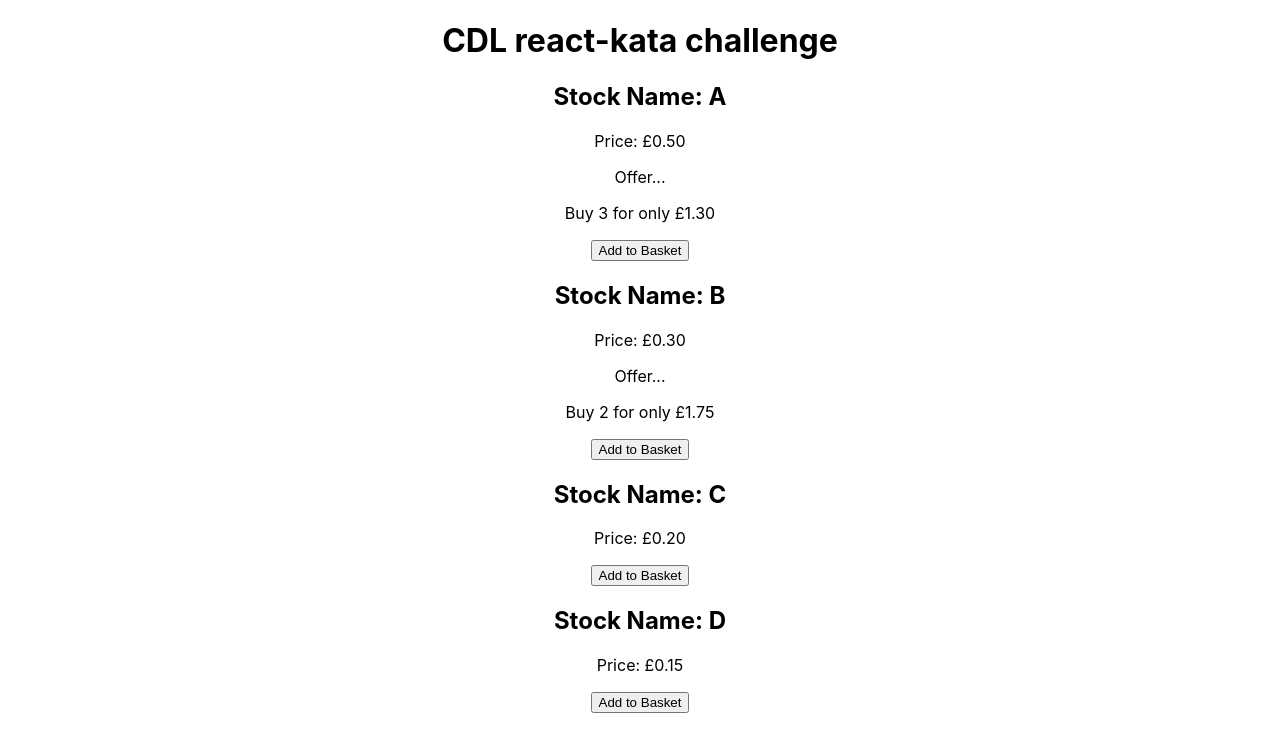
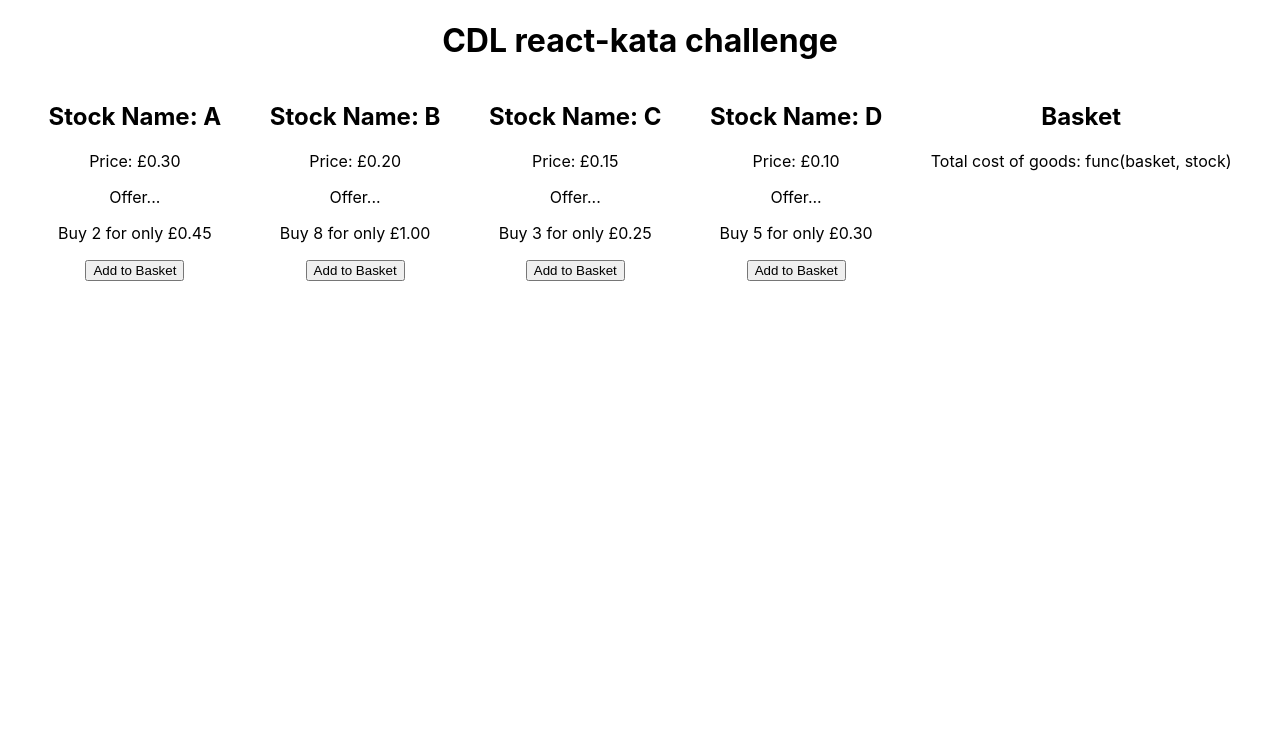
Before and after one commit to tim0git/react-kata, a React (Create React App) app: page / in a window 1280 px wide. Both pictures are taken after a click on the button "Submit". Shown: the top 752 px of the page. Built offline with nearby package versions, Linux system fonts and the light colour scheme.

Commit message:
basket fucntionality working

```diff
--- a/package.json
+++ b/package.json
@@ -30,5 +30,8 @@
       "last 1 firefox version",
       "last 1 safari version"
     ]
+  },
+  "devDependencies": {
+    "jest": "^26.0.1"
   }
 }
--- a/src/App.css
+++ b/src/App.css
@@ -1,3 +1,9 @@
 .App {
   text-align: center;
 }
+
+.shopContainer{
+  display: flex;
+  flex-direction: row;
+  justify-content: space-evenly;
+}
--- a/src/App.js
+++ b/src/App.js
@@ -3,6 +3,7 @@ import "./App.css";
 import Header from "./components/Header";
 import PricingForm from "./components/PricingForm";
 import StoreList from "./components/StoreList";
+import Basket from "./components/Basket";
 
 export default class App extends Component {
   state = {
@@ -44,13 +45,14 @@ export default class App extends Component {
       <div className="App">
         <Header />
         {this.state.priceLoaded ? (
-          <>
+          <div className="shopContainer">
             {" "}
             <StoreList
               stock={this.state.stock}
               addToBasket={this.addToBasket}
             />
-          </>
+            <Basket basket={this.state.basket} />
+          </div>
         ) : (
           <PricingForm handleSubmit={this.handleSubmit} />
         )}
--- /dev/null
+++ b/src/components/Basket.jsx
@@ -0,0 +1,18 @@
+import React from "react";
+
+export default function Basket({ basket }) {
+  return (
+    <div>
+      <h2>Basket</h2>
+      {Object.entries(basket).map(([sku, count]) => {
+        return (
+          <div key={sku}>
+            <p>{sku}</p>
+            <p>{count}</p>
+          </div>
+        );
+      })}
+      <p>Total cost of goods: {`func(basket, stock)`}</p>
+    </div>
+  );
+}
--- a/src/components/PricingForm.jsx
+++ b/src/components/PricingForm.jsx
@@ -5,33 +5,34 @@ export default class PricingForm extends Component {
   state = {
     stock: {
       A: {
-        price: 0.5,
-        offer: 1.3,
+        price: 30,
+        offer: 45,
+        minPurchase: 2,
+      },
+      B: {
+        price: 20,
+        offer: 100,
+        minPurchase: 8,
+      },
+      C: {
+        price: 15,
+        offer: 25,
         minPurchase: 3,
       },
-      B: {
-        price: 0.3,
-        offer: 1.75,
-        minPurchase: 2,
-      },
-      C: {
-        price: 0.2,
-        offer: 0,
-        minPurchase: 0,
-      },
       D: {
-        price: 0.15,
-        offer: 0,
-        minPurchase: 0,
+        price: 10,
+        offer: 30,
+        minPurchase: 5,
       },
     },
+    //hard coded for dev purposes
   };
 
   handleSetState = (e, stockSku) => {
-    console.log(e.target.name, stockSku);
     const name = e.target.name;
     const value = e.target.value;
-    this.setState((currentState) => {
+    this.setState(
+      (currentState) => {
         return {
           stock: {
             ...currentState.stock,
@@ -41,14 +42,19 @@ export default class PricingForm extends Component {
             },
           },
         };
-    });
+      },
+      () => {
+        console.log(this.state.stock);
+      }
+    );
   };
 
   render() {
+    const { stock } = this.state;
     return (
       <>
         <form>
-          {Object.entries(this.state.stock).map((sku) => {
+          {Object.entries(stock).map((sku) => {
             return (
               <SkuForm
                 key={sku[0]}
@@ -58,7 +64,7 @@ export default class PricingForm extends Component {
             );
           })}
           <br />
-          <button onClick={(e) => this.props.handleSubmit(e, this.state.stock)}>
+          <button onClick={(e) => this.props.handleSubmit(e, stock)}>
             Submit
           </button>
         </form>
--- a/src/components/SkuForm.jsx
+++ b/src/components/SkuForm.jsx
@@ -1,23 +1,27 @@
 import React from "react";
 
-export default function SkuForm(props) {
+export default function SkuForm({ handleSetState, sku: [name, values] }) {
   return (
     <>
-      <h2>{props.sku[0]}</h2>
+      <h2>SKU: {name}</h2>
       <label>
+        <p>Offer, Total Price in Pence</p>
         <input
-          onChange={(e) => props.handleSetState(e, props.sku[0])}
+          min={0}
+          onChange={(e) => handleSetState(e, name)}
           type="number"
           name="offer"
-          value={props.sku[1].offer}
+          value={values.offer}
         />
       </label>
       <label>
+        <p>minPurchase</p>
         <input
-          onChange={(e) => props.handleSetState(e, props.sku[0])}
+          min="1"
+          onChange={(e) => handleSetState(e, name)}
           type="number"
           name="minPurchase"
-          value={props.sku[1].minPurchase}
+          value={values.minPurchase}
         />
       </label>
     </>
--- a/src/components/StoreList.jsx
+++ b/src/components/StoreList.jsx
@@ -3,22 +3,20 @@ import React from "react";
 export default function StoreList({ stock, addToBasket }) {
   return (
     <>
-      {Object.entries(stock).map((sku) => {
+      {Object.entries(stock).map(([name, values]) => {
         return (
-          <div key={sku[0]}>
-            <h2>Stock Name: {sku[0]}</h2>
-            <p>Price: £{sku[1].price.toFixed(2)}</p>
-            {sku[1].minPurchase > 1 && sku[1].offer > 1 && (
+          <div key={name}>
+            <h2>Stock Name: {name}</h2>
+            <p>Price: £{(values.price / 100).toFixed(2)}</p>
+            {values.minPurchase > 1 && values.offer > 1 && (
               <>
                 <p>Offer...</p>
-                <p>{`Buy ${sku[1].minPurchase} for only £${sku[1].offer.toFixed(
-                  2
-                )}`}</p>
+                <p>{`Buy ${values.minPurchase} for only £${(
+                  values.offer / 100
+                ).toFixed(2)}`}</p>
               </>
             )}
-            <button onClick={(e) => addToBasket(e, sku[0])}>
-              Add to Basket
-            </button>
+            <button onClick={(e) => addToBasket(e, name)}>Add to Basket</button>
           </div>
         );
       })}
--- /dev/null
+++ b/utils/checkoutSumFunction.js
@@ -0,0 +1,3 @@
+export.checkOutSumFunc=(basket, stock)=>{
+
+}
```
Also changed, not shown: utils/test.js (added), 1 other file (tests, documents, lock files or other folders). Lines whose indentation alone changed are shown as unchanged.
